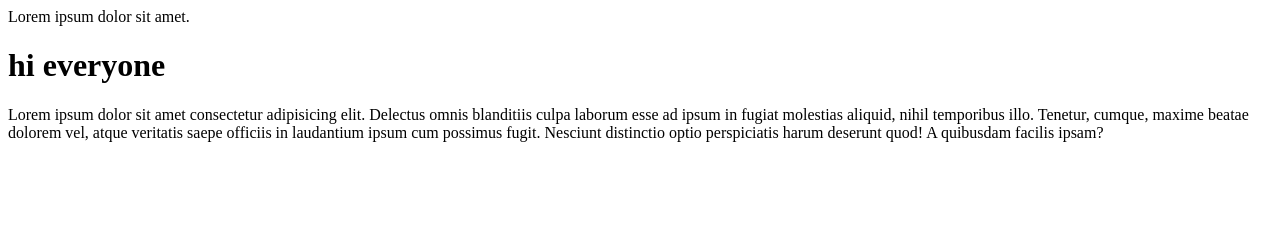
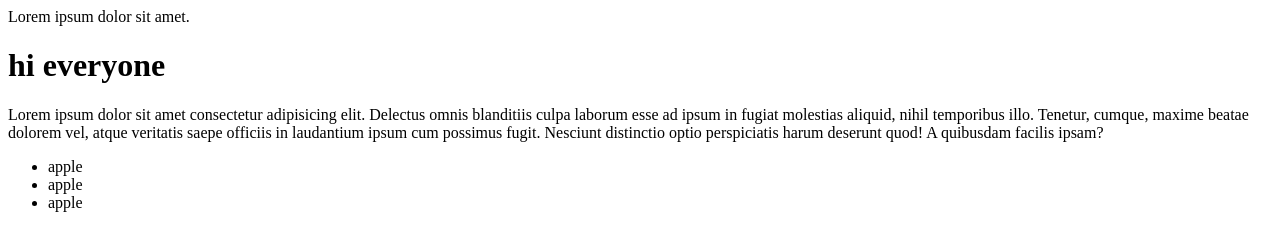
Before and after one commit to Tehreemfatima489/demo4, a plain HTML site: page index.html in a window 1280 px wide. Drawn offline with Linux system fonts and the light colour scheme.

Commit message:
apple list

```diff
--- a/index.html
+++ b/index.html
@@ -1,3 +1,9 @@
 <p>Lorem ipsum dolor sit amet.</p>
 <h1>hi everyone</h1>
 <p>Lorem ipsum dolor sit amet consectetur adipisicing elit. Delectus omnis blanditiis culpa laborum esse ad ipsum in fugiat molestias aliquid, nihil temporibus illo. Tenetur, cumque, maxime beatae dolorem vel, atque veritatis saepe officiis in laudantium ipsum cum possimus fugit. Nesciunt distinctio optio perspiciatis harum deserunt quod! A quibusdam facilis ipsam?</p>
+
+<ul>
+    <li>apple</li>
+    <li>apple</li>
+    <li>apple</li>
+</ul>
```
